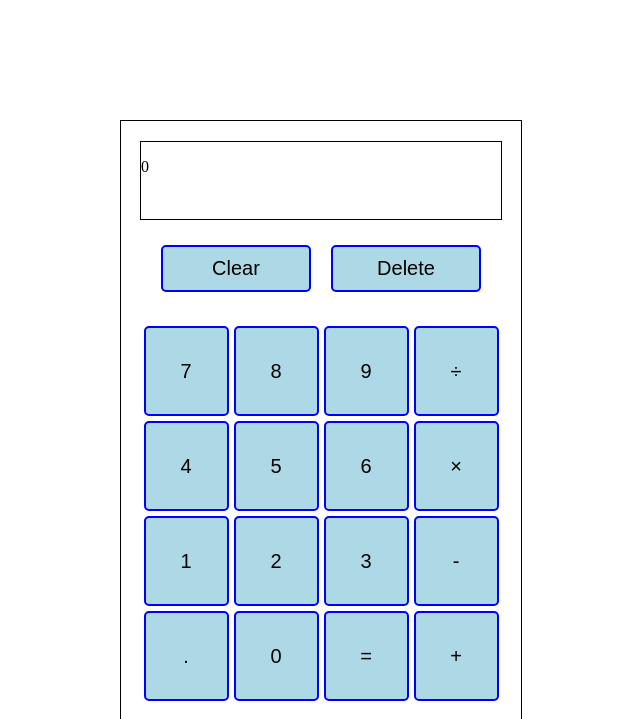
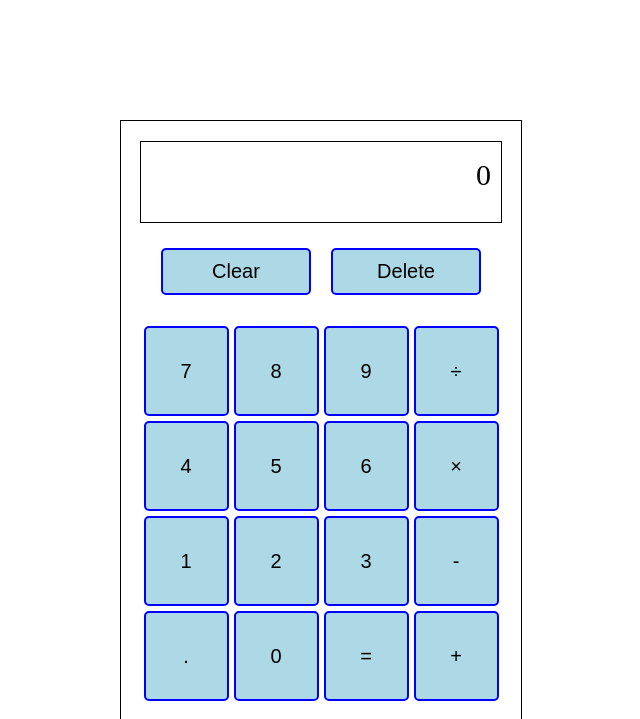
Before and after one commit to Nicholas-Battista/Calculator, a plain HTML site: page index.html in a window 1280 px wide. Shown: the top 719 px of the page, without its empty margins (319-959 px from the left). Drawn offline with Linux system fonts and the light colour scheme.

Commit message:
updated styling on screen
added css to move the displayed digits on the screen to the right

```diff
--- a/styles.css
+++ b/styles.css
@@ -39,6 +39,10 @@ body {
 }
 
 .screen {
+    display: flex;
+    justify-content: flex-end;
+    align-items: flex-end;
+
     width: 360px;
     height: 10vh;
 
@@ -94,7 +98,17 @@ body {
     box-sizing: border-box;
   }
 
+.button:hover {
+    background-color: blue;
+    cursor: pointer;
+}
+
 img {
     width:33px;
     height:33px;
 }
+
+p {
+    margin-right: 10px;
+    font-size: 30px;
+}
```
Also changed, not shown: index.html (+2 -2 lines).
